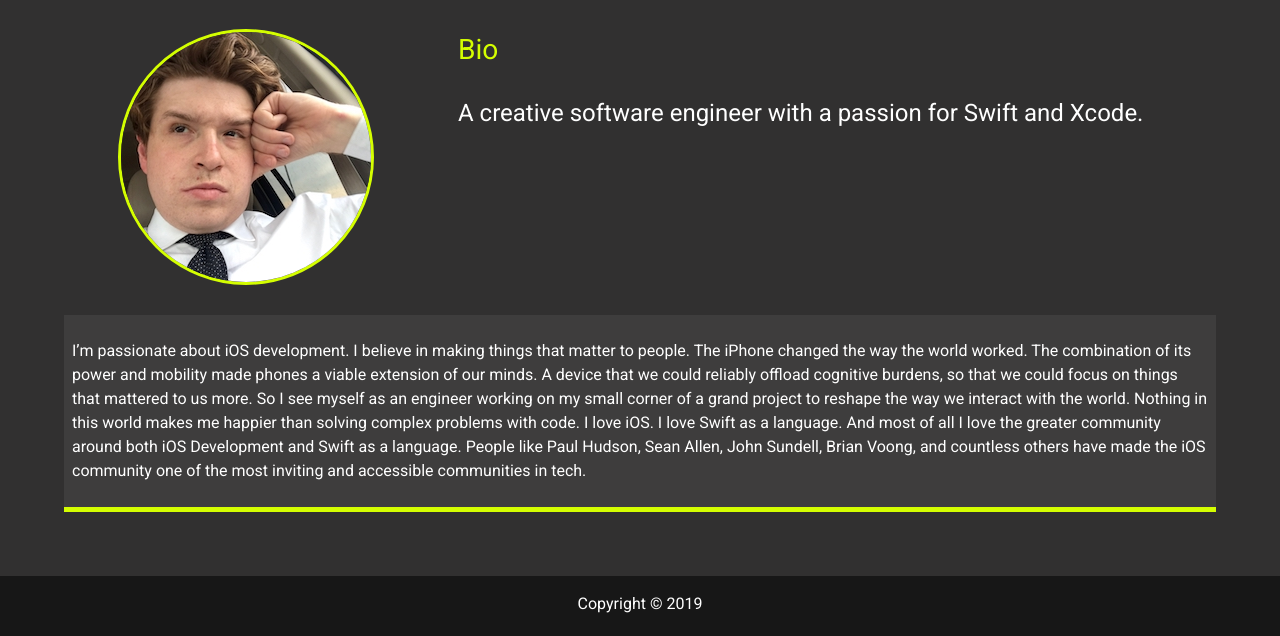
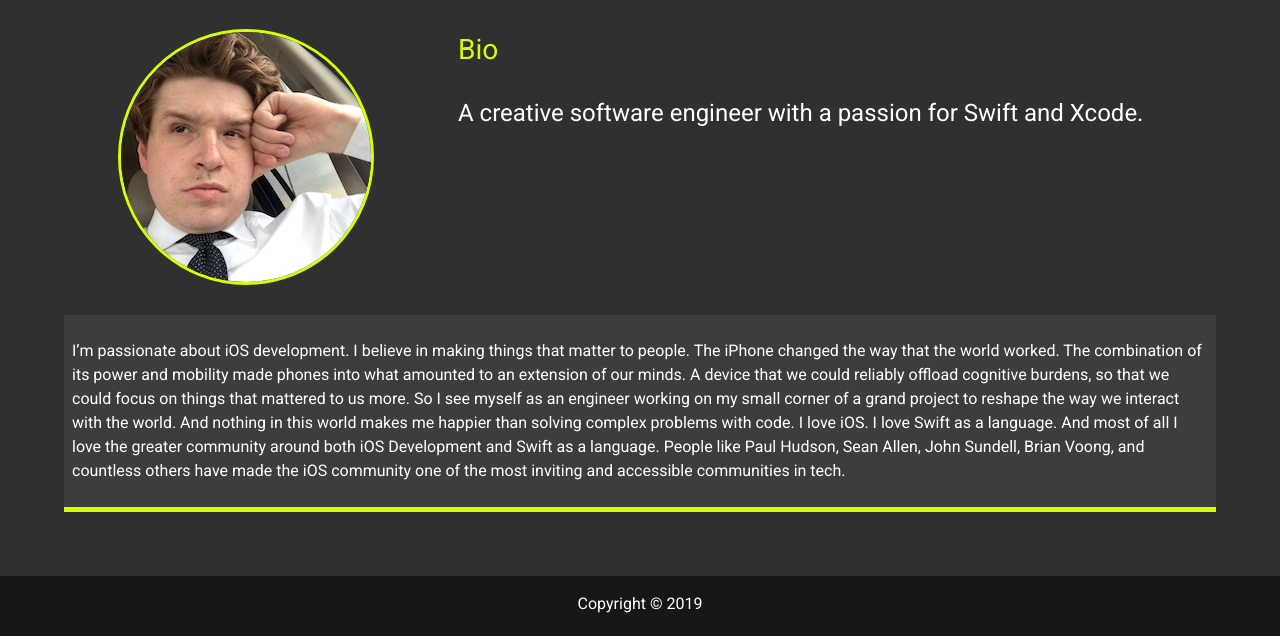
Before and after one commit to shimanopower/newPortfolio, a website: page dist/about.html in a window 1280 px wide. Shown: the part 253-889 px from the top of the page. Drawn offline with Linux system fonts and the light colour scheme.

Commit message:
a few small changes

```diff
--- a/dist/about.html
+++ b/dist/about.html
@@ -93,7 +93,7 @@
 
         <div class="box box-1">
           <p>
-              I’m passionate about iOS development. I believe in making things that matter to people. The iPhone changed the way the world worked. The combination of its power and mobility made phones a viable extension of our minds. A device that we could reliably offload cognitive burdens, so that we could focus on things that mattered to us more. So I see myself as an engineer working on my small corner of a grand project to reshape the way we interact with the world. Nothing in this world makes me happier than solving complex problems with code. I love iOS. I love Swift as a language. And most of all I love the greater community around both iOS Development and Swift as a language. People like Paul Hudson, Sean Allen, John Sundell, Brian Voong, and countless others have made the iOS community one of the most inviting and accessible communities in tech.
+              I’m passionate about iOS development. I believe in making things that matter to people. The iPhone changed the way that the world worked. The combination of its power and mobility made phones into what amounted to an extension of our minds. A device that we could reliably offload cognitive burdens, so that we could focus on things that mattered to us more. So I see myself as an engineer working on my small corner of a grand project to reshape the way we interact with the world. And nothing in this world makes me happier than solving complex problems with code. I love iOS. I love Swift as a language. And most of all I love the greater community around both iOS Development and Swift as a language. People like Paul Hudson, Sean Allen, John Sundell, Brian Voong, and countless others have made the iOS community one of the most inviting and accessible communities in tech.
           </p>
         </div>
       </div>
```
